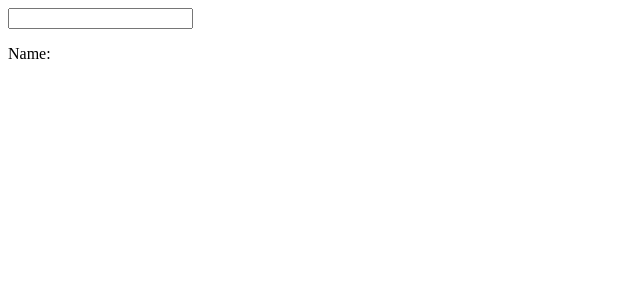
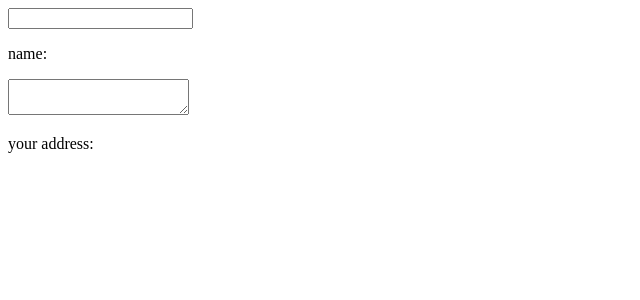
Before and after one commit to neyaz1527/my-react-project, a React (Vite) app: page / in a window 1280 px wide. Shown: the top 300 px of the page, without its empty margins (0-640 px from the left). Built offline with nearby package versions, Linux system fonts and the light colour scheme.

Commit message:
added the onchange functionality

```diff
--- a/src/App.jsx
+++ b/src/App.jsx
@@ -1,9 +1,9 @@
 //import List from './LearningList.jsx'
-import CommentSection from "./CommentSection.jsx";
+import MyComponent from "./MyComponent.jsx";
 function App() {
    return(
     <>
-        <CommentSection/>
+        <MyComponent/>
     </>
    );
 }
--- a/src/CommentSection.jsx
+++ /dev/null
@@ -1,16 +0,0 @@
-import React, {useState} from 'react';
-function CommentSection() {
-
-    const [name, SetName] = useState();
-
-    function handleClick(event){
-        SetName(event.target.value)
-    }
-
-    return(<div>
-        <input value={name} onChange={handleClick}/>
-        <p>Name: {name}</p>
-    </div>);
-}
-
-export default CommentSection;
--- /dev/null
+++ b/src/MyComponent.jsx
@@ -0,0 +1,25 @@
+import React, {useState} from 'react';
+
+function MyComponent() {
+
+    const [name, setName] =useState();
+    const [address, setAddress] =useState();
+
+    function handleName(event){
+        setName(event.target.value)
+    }
+    function handleAddress(event){
+        setAddress(event.target.value)
+    }
+
+    return (
+        <div>
+            <input value={name} onChange={handleName}></input>
+            <p>name: {name}</p>
+            <textarea value={address} onChange={handleAddress}></textarea>
+            <p>your address:{address}</p>
+        </div>
+     );
+}
+
+export default MyComponent;
```
Also changed, not shown: src/plan.txt (added).
